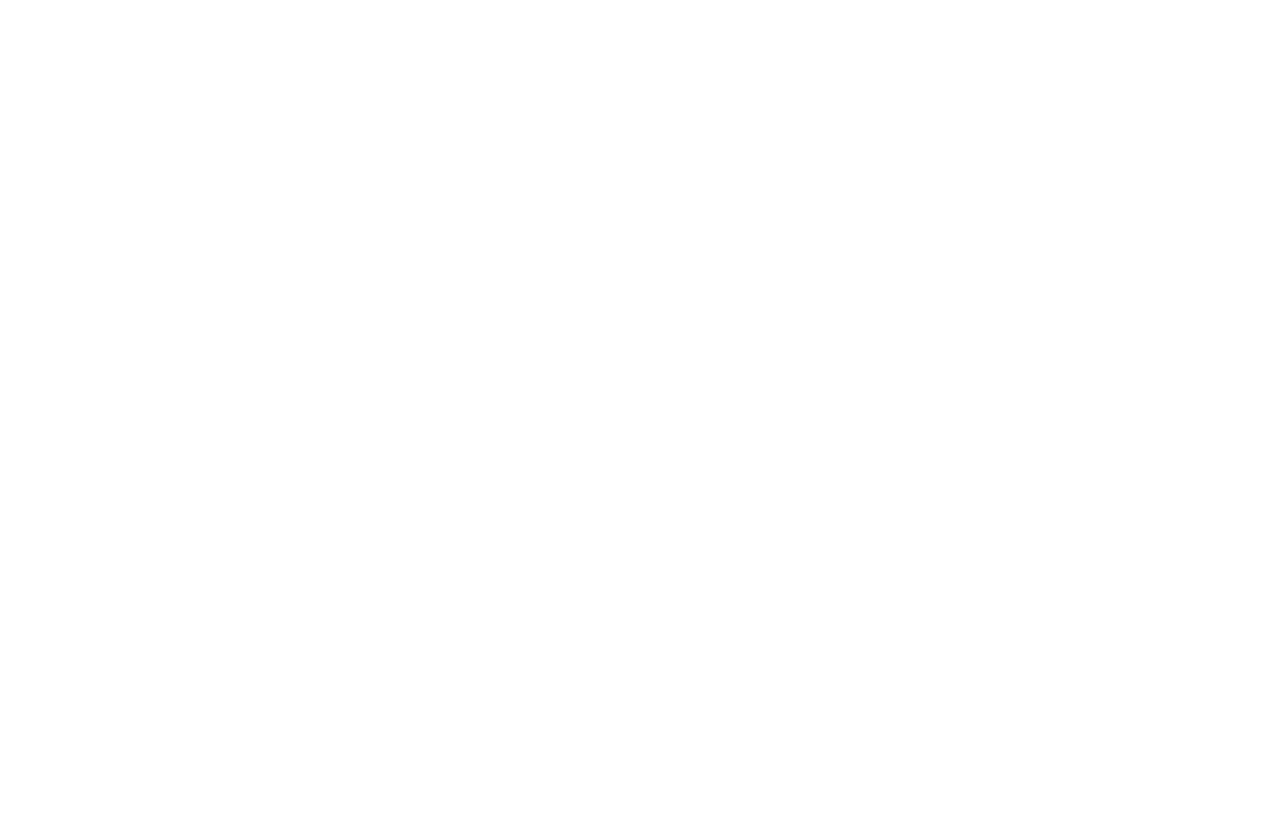
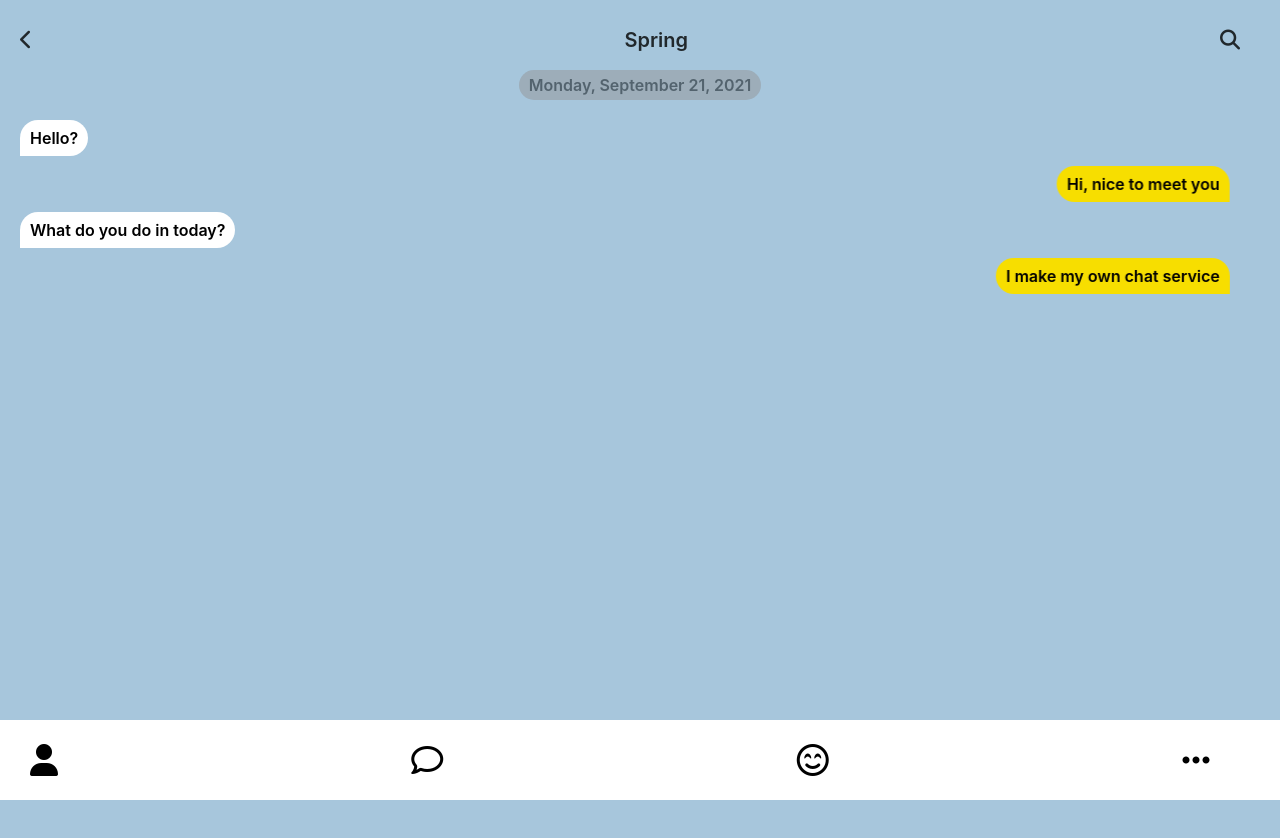
Before and after one commit to gaeunkim1/csgaeunkim-kokoatalk, a plain HTML site: page chat.html in a window 1280 px wide. Shown: the top 838 px of the page. Before the commit the page ends 800 px from the top, so only its background shows below. Drawn offline with Linux system fonts and the light colour scheme.

Commit message:
made chat screen

```diff
--- a/chat.html
+++ b/chat.html
@@ -0,0 +1,57 @@
+<!DOCTYPE html>
+<html lang="en">
+<head>
+    <meta charset="UTF-8">
+    <meta http-equiv="X-UA-Compatible" content="IE=edge">
+    <meta name="viewport" content="width=device-width, initial-scale=1.0">
+    <link rel="stylesheet" href="css/styles.css">
+    <link rel="stylesheet" type="text/css" href="https://maxcdn.bootstrapcdn.com/font-awesome/4.7.0/css/font-awesome.min.css">
+    <title>Kokoa Talk - Chat</title>
+</head>
+<body class="chat">
+    <header class="chat-bar">
+        <a class="nav-btn" href="more.html">
+            <i class="fas fa-chevron-left"></i>
+        </a>
+        <span>Spring</span>
+        <i class="fas fa-search"></i>
+    </header>
+
+    <main class="chat-main">
+        <div class="day">
+            <span>Monday, September 21, 2021</span>
+        </div>
+        <div class="white-chat">
+            <div class="opponent">
+                <div class="opponent__chat">Hello?</div>
+            </div>
+        </div>
+        <div class="yellow-chat">
+            <div class="opponent me">
+                <div class="opponent__chat me__chat">Hi, nice to meet you</div>
+            </div>
+        </div>
+        <div class="white-chat">
+            <div class="opponent">
+                <div class="opponent__chat">What do you do in today?</div>
+            </div>
+        </div>
+        <div class="yellow-chat">
+            <div class="opponent me">
+                <div class="opponent__chat me__chat">I make my own chat service</div>
+            </div>
+        </div>
+    </main>
+
+
+    <footer>
+        <a class="nav-btn" href="friends.html"><i class="fas fa-user fa-2x"></i></a>
+        <a class="nav-btn" href="chats.html"><i class="far fa-comment fa-2x"></i></a>
+        <a class="nav-btn" href="#"><i class="far fa-smile-beam fa-2x"></i></a>
+        <a class="nav-btn" href="more.html"><i class="fas fa-ellipsis-h fa-2x"></i></a>
+    </footer>
+
+    <script src="https://kit.fontawesome.com/6478f529f2.js"
+    crossorigin="anonymous"></script>
+</body>
+</html>
--- /dev/null
+++ b/css/components/chat.css
@@ -0,0 +1,65 @@
+.chat{
+    background-color: #A7C6DC;
+}
+.chat-bar{
+    background-color: #A7C6DC;
+    opacity: 0.8;
+    font-size: 20px;
+    font-weight: 600;
+}
+.chat-bar i{
+    margin-right: 60px;
+}
+
+
+.chat-main{
+    display: flex;
+    flex-direction: column;
+}
+
+
+.day{
+    width: 100vw;
+    display: flex;
+    justify-content: center;
+}
+.day span{
+    padding: 0 10px;
+    width: auto-fit;
+    height: 30px;
+    background-color: #939496;
+    opacity: 0.5;
+    border-radius: 20px;
+    display: flex;
+    justify-content: center;
+    align-items: center;
+    margin-bottom: 20px;
+}
+.white-chat{
+    display: flex;
+    justify-content: flex-start;
+    padding-right: 50px;
+}
+.opponent{
+    background-color: white;
+    width: auto-fit;
+    margin-left: 20px;
+    margin-bottom: 10px;
+    padding: 10px;
+    border-radius: 20px;
+    border-bottom-left-radius: 0;
+    display: flex;
+    align-items: center;
+}
+.yellow-chat{
+    display: flex;
+    justify-content: flex-end;
+    padding-right: 50px;
+}
+.me{
+    transform: scaleX(-1);
+    background-color: #F7DE00;
+}
+.me__chat{
+    transform: scaleX(-1);
+}
--- a/css/styles.css
+++ b/css/styles.css
@@ -4,6 +4,7 @@
 @import "components/footer.css";
 @import "components/main.css";
 @import "components/setting.css";
+@import "components/chat.css";
 
 body{
     width: 100vw;
```
